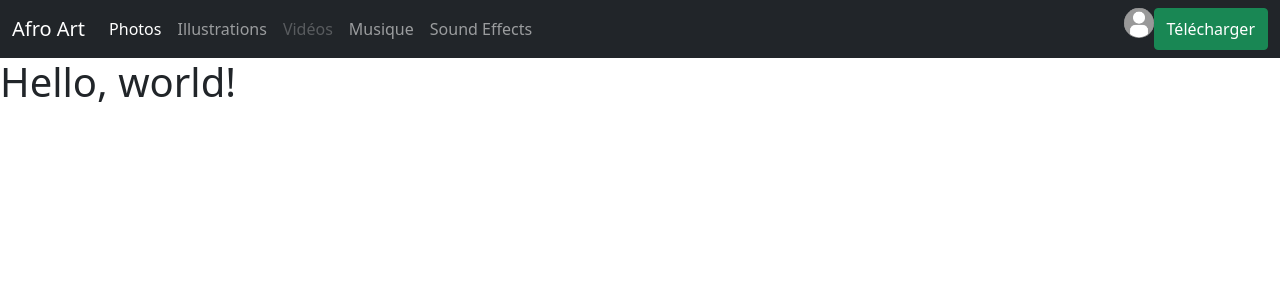
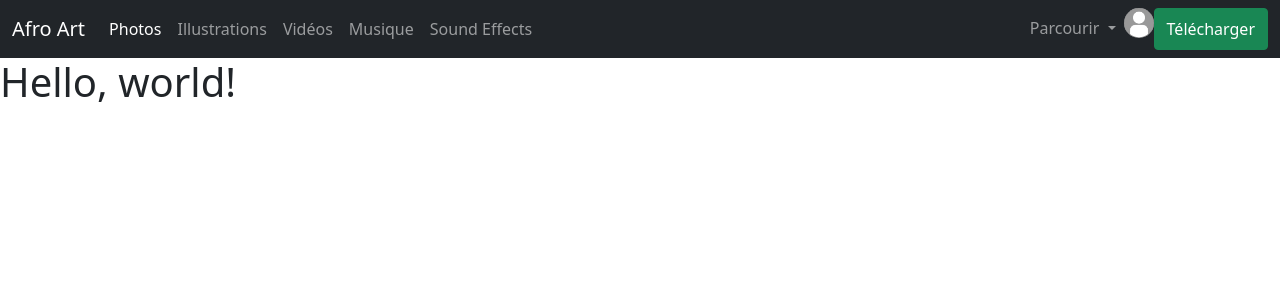
Before and after one commit to j2B237/Bank_Image_App, a Flask app: template Application/templates/main/base.html in a window 1280 px wide. Shown: the top 300 px of the page. Run offline with Flask 2, Linux system fonts and the light colour scheme; the template is opened without the code that fills it, so the values that code supplies are empty.

Commit message:
add dropdown list

```diff
--- a/Application/templates/main/base.html
+++ b/Application/templates/main/base.html
@@ -26,7 +26,7 @@
                             <a class="nav-link" href="#">Illustrations</a>
                         </li>
                         <li class="nav-item">
-                            <a class="nav-link disabled" href="#" >Vidéos</a>
+                            <a class="nav-link" href="#" >Vidéos</a>
                         </li>
                         <li class="nav-item">
                             <a class="nav-link" href="#">Musique</a>
@@ -36,6 +36,19 @@
                         </li>
                     </ul>
                     <div class="d-flex justify-content-between">
+                        <ul class="navbar-nav me-auto mb-2 mb-lg-0">
+                            <li class="nav-item dropdown">
+                                <a class="nav-link dropdown-toggle" href="#" id="navbarDropdown" role="button" data-bs-toggle="dropdown" aria-expanded="false">
+                                    Parcourir
+                                </a>
+                                <ul class="dropdown-menu" aria-labelledby="navbarDropdown">
+                                <li><a class="dropdown-item" href="#">A propos</a></li>
+                                <li><a class="dropdown-item" href="#">Artistes</a></li>
+                                <li><a class="dropdown-item" href="#">Conditions d'utilisation</a></li>
+                                <li><a class="dropdown-item" href="#">FAQ</a></li>
+                                </ul>
+                            </li>
+                        </ul>
                         <div class="user-profile">
                             <img src="{{ url_for('static', filename='img/user.png') }}" alt="" style="width:30px; height:30px; border-radius:50%;">
                         </div>
```
